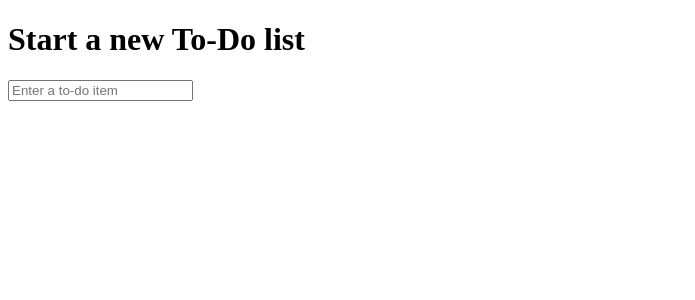
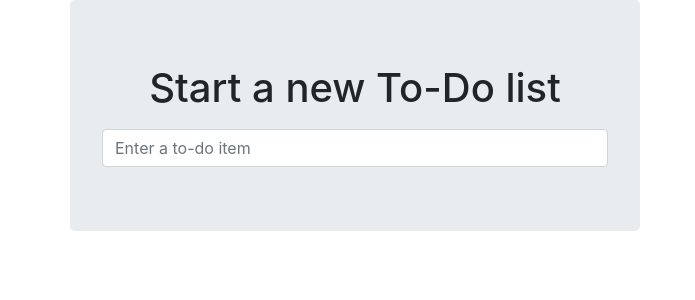
Before and after one commit to jonnybazookatone/TDDDjangoApp, a Django app: page / in a window 1280 px wide. Shown: the top 300 px of the page, without its empty margins (0-695 px from the left). Run offline with Django 3.2, Linux system fonts and the light colour scheme; some libraries are stand-ins or nearby versions.

Commit message:
Use bootstrap to improve layout

```diff
--- a/functional_tests/test.py
+++ b/functional_tests/test.py
@@ -1,16 +1,16 @@
-from django.test import LiveServerTestCase
+from django.contrib.staticfiles.testing import StaticLiveServerTestCase
 from selenium import webdriver
 from selenium.webdriver.common.keys import Keys
-import unittest
 
 
-class NewVisitorTest(LiveServerTestCase):
+class NewVisitorTest(StaticLiveServerTestCase):
 
     def setUp(self):
         self.browser = webdriver.Firefox()
         self.browser.implicitly_wait(3)
 
     def tearDown(self):
+        self.browser.refresh()
         self.browser.quit()
 
     def check_for_row_in_list_table(self, row_text):
--- /dev/null
+++ b/lists/static/base.css
@@ -0,0 +1,3 @@
+#id_new_item {
+    margin-top: 2ex;
+}
--- a/lists/templates/base.html
+++ b/lists/templates/base.html
@@ -1,22 +1,41 @@
 <!DOCTYPE html>
-<html>
+<html lang="en">
     <head>
         <title> To-Do Lists</title>
+        <meta name="viewport" content="width=device-width, initial-scale=1.0">
+        <link href="/static/bootstrap/css/bootstrap.min.css" rel="stylesheet" media="screen">
+        <link href="/static/base.css" rel="stylesheet" media="screen">
     </head>
 
     <body>
 
-        <h1>{% block header_text %}{% endblock %}</h1>
+        <div class="container">
 
-        <form method="POST" action="{% block form_action %}{% endblock %}">
+            <div class="row">
+                <div class="col-md-6 col-md-offset-3 jumbotron">
+                    <div class="text-center">
 
-            <input name='item_text' id="id_new_item" placeholder="Enter a to-do item" />
-            {% csrf_token %}
+                        <h1>{% block header_text %}{% endblock %}</h1>
 
-        </form>
+                        <form method="POST" action="{% block form_action %}{% endblock %}">
+                            <input name='item_text' id="id_new_item",
+                                   class="form-control input-lg",
+                                   placeholder="Enter a to-do item" />
+                            {% csrf_token %}
+                        </form>
 
-        {% block table %}
-        {% endblock %}
+                    </div>
+                </div>
+            </div>
+
+            <div class="row">
+                <div class="col-md-6 col-md-offset-3">
+                    {% block table %}
+                    {% endblock %}
+                </div>
+            </div>
+
+        </div>
 
     </body>
 </html>
--- a/lists/templates/list.html
+++ b/lists/templates/list.html
@@ -4,12 +4,12 @@
 
 {% block form_action %}/lists/{{ list.id }}/add_item{% endblock %}
 
-{% block table}
-    <table id="id_list_table">
+{% block table %}
+    <table id="id_list_table" class="table">
         {% for item in list.item_set.all %}
         <tr>
             <td>{{ forloop.counter }}: {{ item.text }}</td>
         </tr>
         {% endfor %}
     </table>
-{% endblock}
+{% endblock %}
```
Also changed, not shown: 1 other file.
